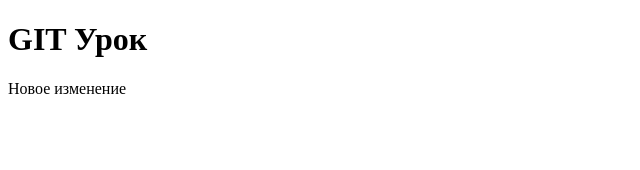
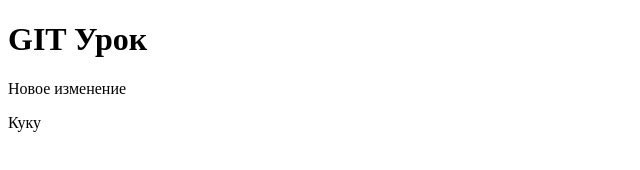
Before and after one commit to proklub/site, a plain HTML site: page index.html in a window 1280 px wide. Shown: the full height of the page, 0-640 px from the left. Drawn offline with Linux system fonts and the light colour scheme.

Commit message:
second commit

```diff
--- a/index.html
+++ b/index.html
@@ -8,6 +8,6 @@
 <body>
 <h1>GIT Урок</h1>
 <p>Новое изменение</p>
-
+<p> Куку </p>
 </body>
 </html>
```
